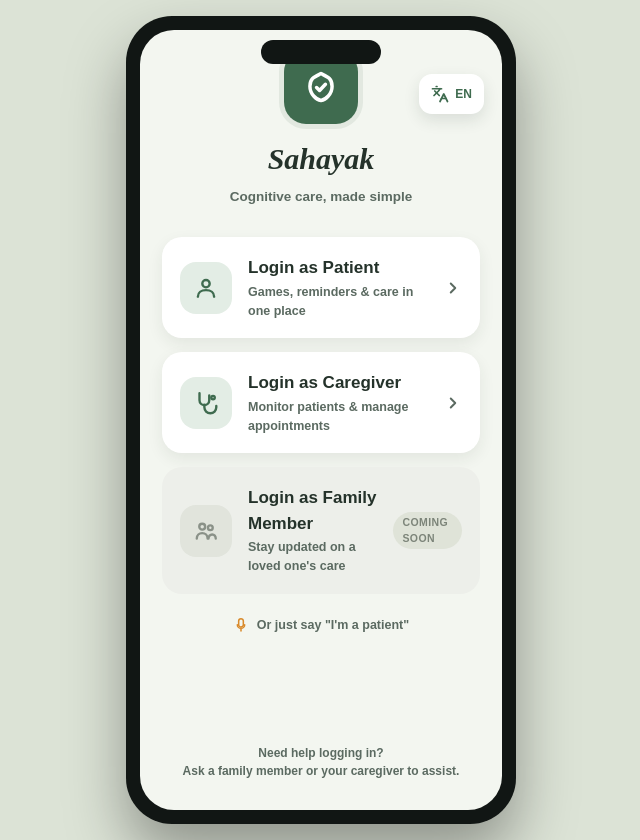
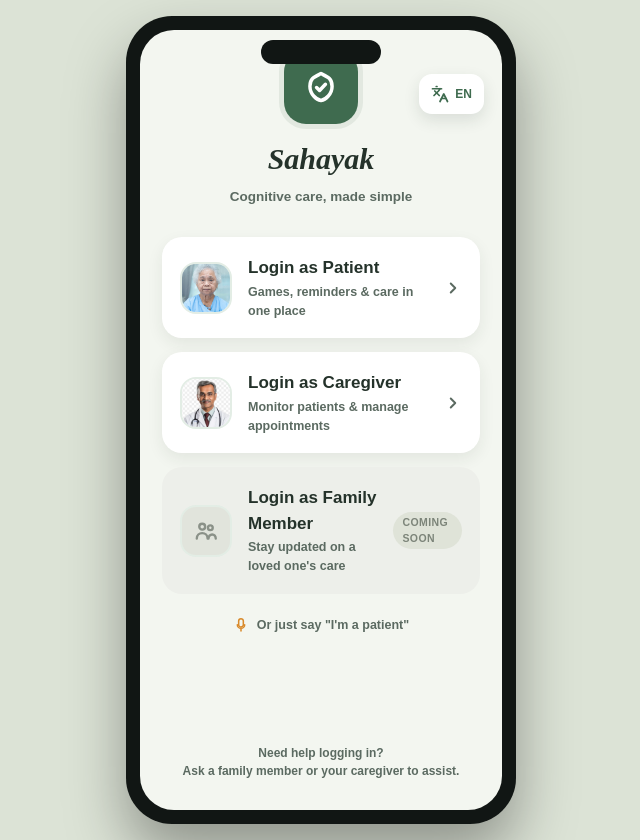
Before and after one commit to adeshbilvane-source/Team_NeuroNest, a React (Vite) app: page /login in a window 1280 px wide. Shown: the whole page, without its empty margins (319-959 px from the left). Built offline with nearby package versions, Linux system fonts and the light colour scheme.

Commit message:
Login Page icons changed to images

```diff
--- a/src/pages/auth/LoginPage.tsx
+++ b/src/pages/auth/LoginPage.tsx
@@ -152,6 +152,10 @@ export default function LoginPage() {
         .role-icon {
           width: 52px; height: 52px; min-width: 52px;
           border-radius: 16px; background: var(--green-tint); display: flex; align-items: center; justify-content: center;
+          overflow: hidden; border: 2px solid var(--green-tint);
+        }
+        .role-icon img {
+          width: 100%; height: 100%; object-fit: cover; display: block;
         }
         .role-copy { display: flex; flex-direction: column; }
         .role-copy .t1 { font-size: 17px; font-weight: 800; color: var(--ink); }
@@ -219,10 +223,7 @@ export default function LoginPage() {
               <div className="role-list">
                 <button className="role-btn app-reveal app-delay-1" onClick={() => { setRole('patient'); setIsRegistering(false); setSubView('auth_form'); }}>
                   <div className="role-icon">
-                    <svg width="26" height="26" viewBox="0 0 24 24" fill="none" stroke="var(--green)" strokeWidth="2.2" strokeLinecap="round" strokeLinejoin="round">
-                      <circle cx="12" cy="8" r="3.4" />
-                      <path d="M4.5 20c0-3.6 3-6 7.5-6s7.5 2.4 7.5 6" />
-                    </svg>
+                    <img src="/patient.jpg" alt="Patient" />
                   </div>
                   <div className="role-copy">
                     <div className="t1">Login as Patient</div>
@@ -237,11 +238,7 @@ export default function LoginPage() {
 
                 <button className="role-btn app-reveal app-delay-2" onClick={() => { setRole('caregiver'); setIsRegistering(false); setSubView('auth_form'); }}>
                   <div className="role-icon">
-                    <svg width="26" height="26" viewBox="0 0 24 24" fill="none" stroke="var(--green)" strokeWidth="2.2" strokeLinecap="round" strokeLinejoin="round">
-                      <path d="M6 3v6.5a4.5 4.5 0 0 0 9 0V5" />
-                      <circle cx="18.5" cy="7" r="1.6" />
-                      <path d="M10.5 13.5V16a5.5 5.5 0 0 0 11 0v-1.2" />
-                    </svg>
+                    <img src="/doctor.jpg" alt="Doctor" />
                   </div>
                   <div className="role-copy">
                     <div className="t1">Login as Caregiver</div>
```
Also changed, not shown: public/doctor.jpg (added), public/patient.jpg (added).
